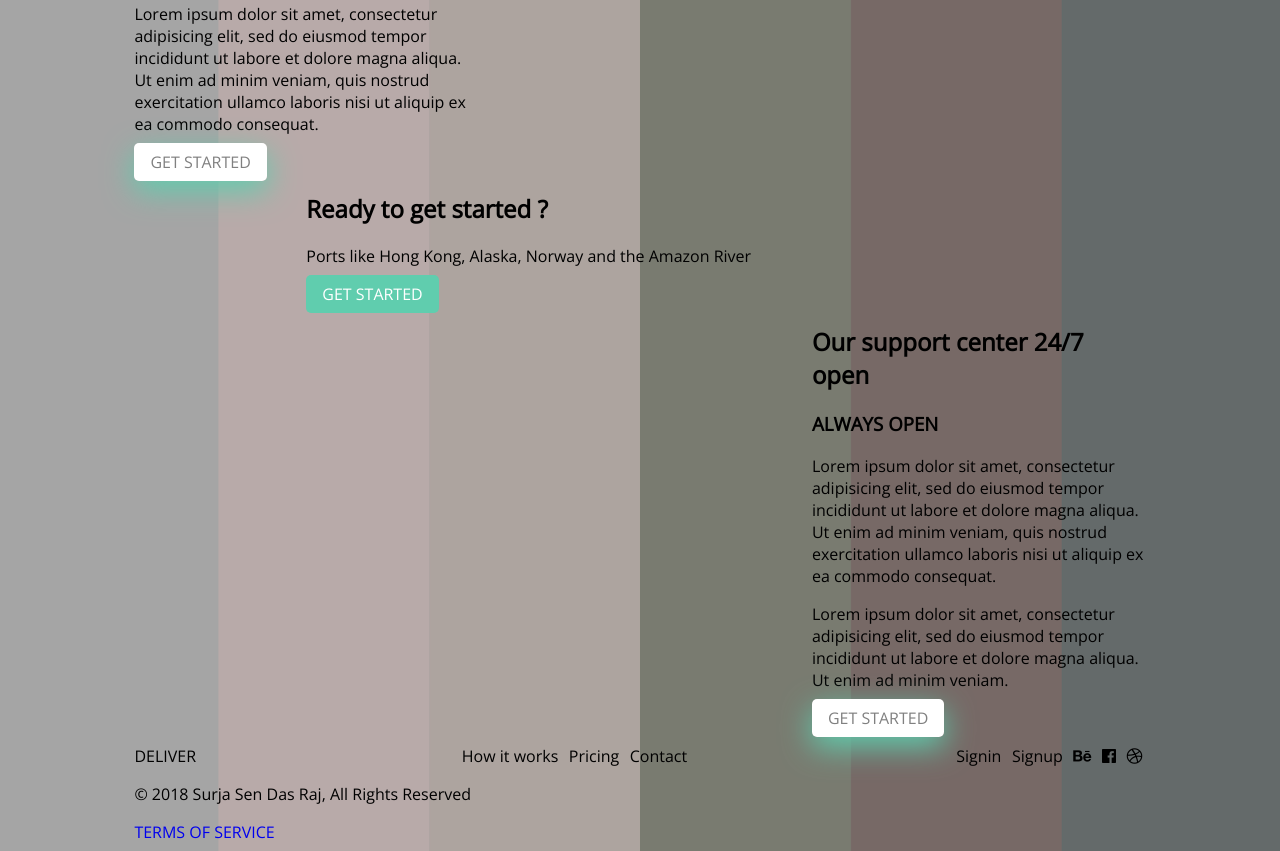
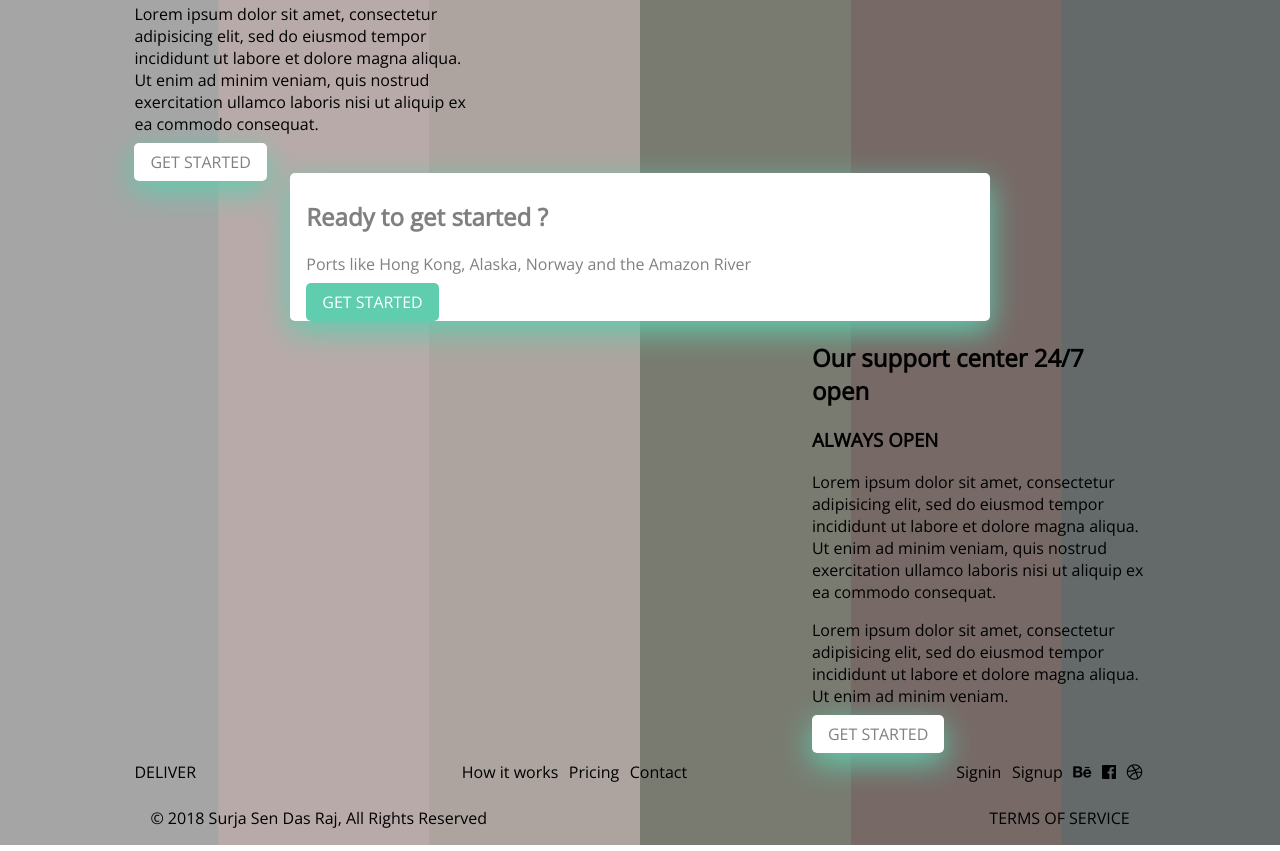
Before and after one commit to Perrine48/challenge_9, a website: page index.html in a window 1280 px wide. Shown: the part 1618-2469 px from the top of the page. Drawn offline with nearby package versions, Linux system fonts and the light colour scheme.

Commit message:
sass some details

```diff
--- a/css/scss/_main.scss
+++ b/css/scss/_main.scss
@@ -5,6 +5,7 @@ body {
   background-repeat: repeat-y;
   a {
     text-decoration: none;
+    color: inherit;
   }
   div.site-content {
     section.brand {
@@ -35,6 +36,14 @@ body {
       nav {
         @include basic_nav
       }
+      div.bottom {
+        display: flex;
+        justify-content: space-between;
+        p, a {
+          padding: 0.5em 1em;
+          margin: 0;
+        }
+      }
     }
   }
 }
--- a/css/scss/_mixins.scss
+++ b/css/scss/_mixins.scss
@@ -46,6 +46,8 @@
   justify-content: center;
   div {
     width: 66%;
+    @include bg-color-1;
+    @include button-style;
   }
 }
 
--- a/index.html
+++ b/index.html
@@ -114,8 +114,10 @@
                   </li>
               </ul>
           </nav>
-          <p>&copy; 2018 Surja Sen Das Raj, All Rights Reserved</p>
-          <a href="#">TERMS OF SERVICE</a>
+          <div class="bottom">
+            <p>&copy; 2018 Surja Sen Das Raj, All Rights Reserved</p>
+            <a href="#">TERMS OF SERVICE</a>
+          </div>
       </footer>
     </div>
   </body>
```
Also changed, not shown: css/style.css, 1 other file.
